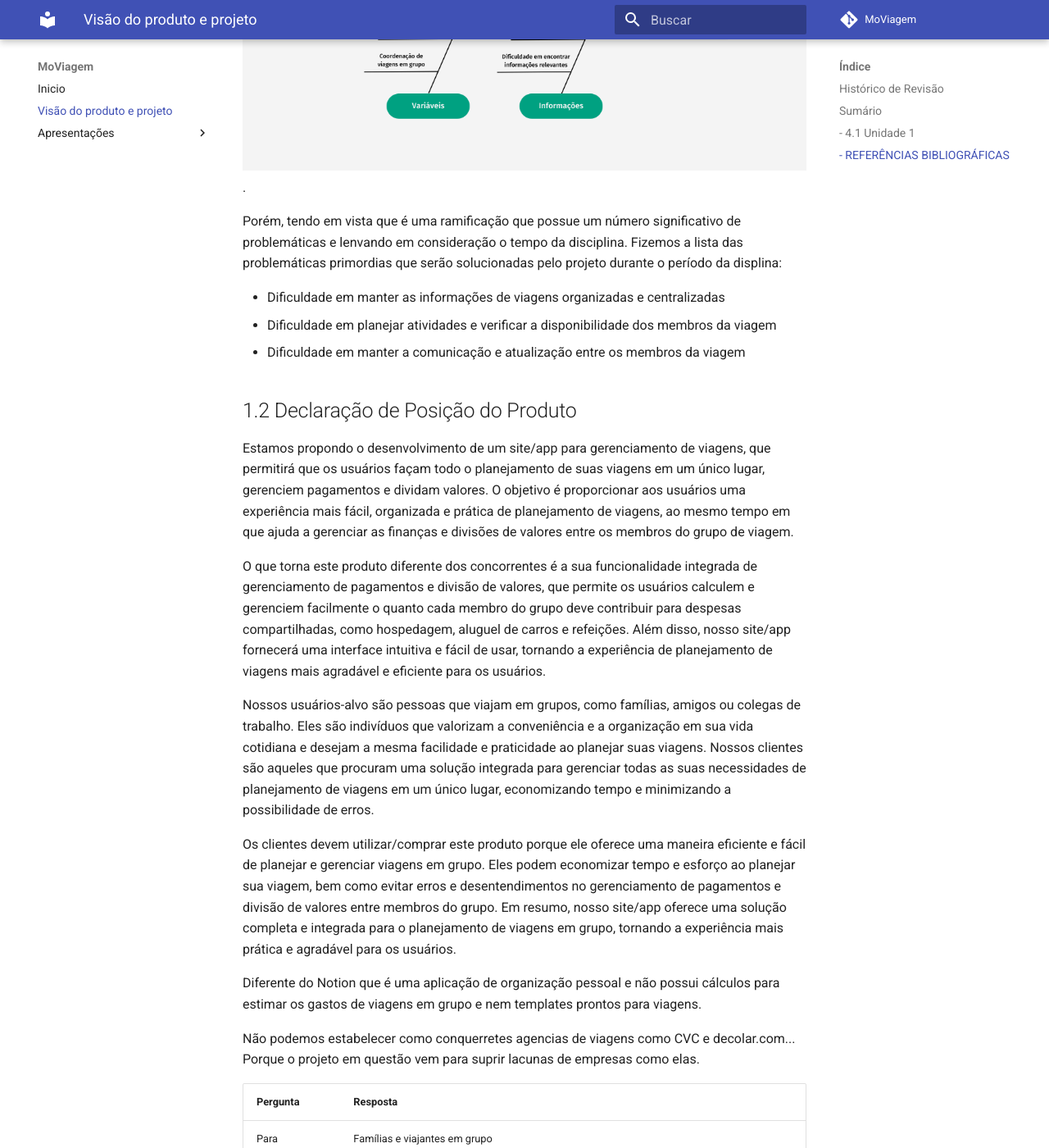
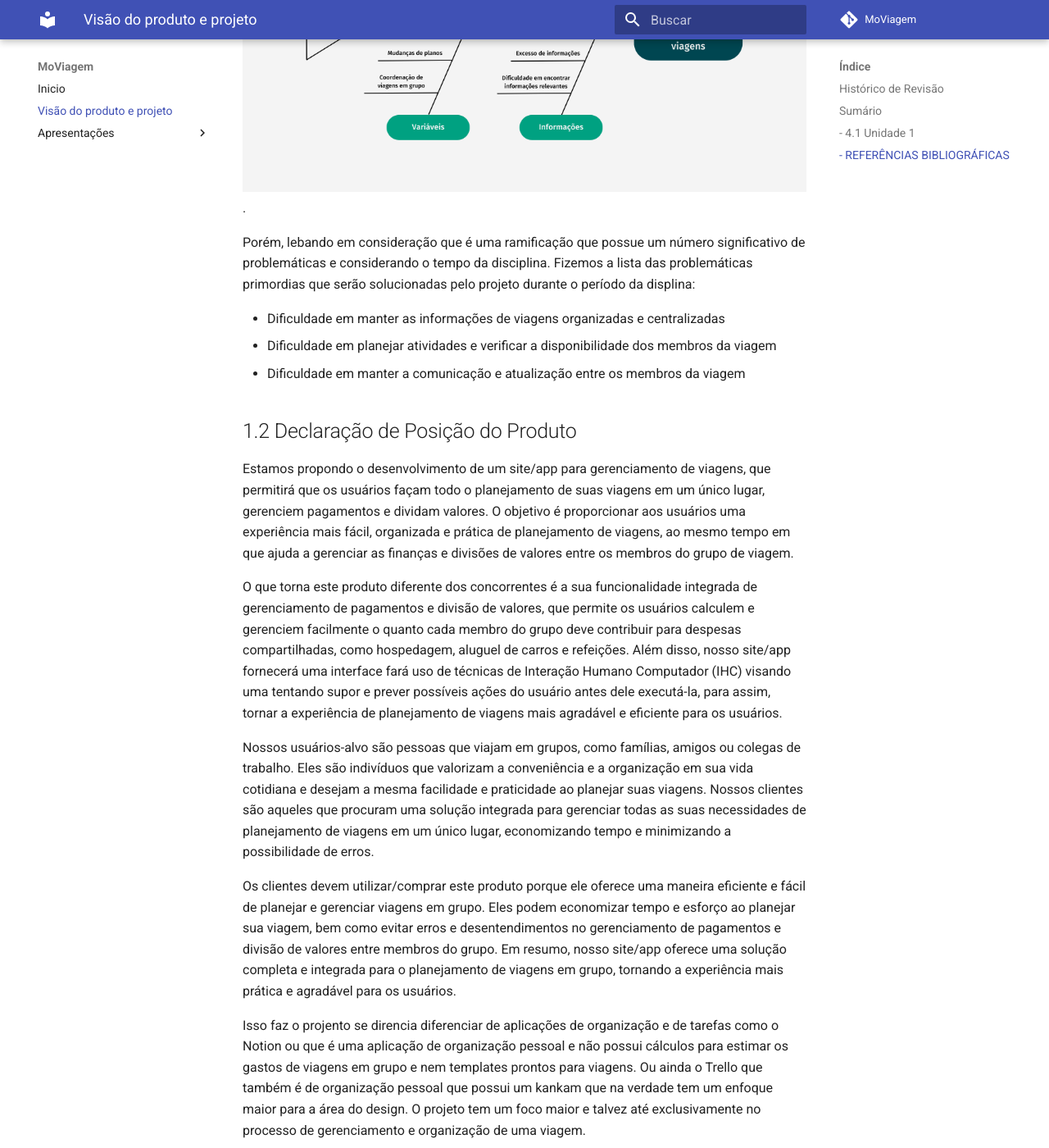
Before and after one commit to mdsreq-fga-unb/2023.1-MoViagem, an MkDocs documentation site: the page built from gitpages/docs/documentos/visao-do-produto-e-projeto.md, in a window 1280 px wide and 1400 px high, scrolled down 1976 px. Shown: the whole window at 82% size. Built offline with MkDocs 1.6.1 and Material for MkDocs 9.7.7, drawn with Linux system fonts in a browser that asks for light colours; comment, search, counter and statistics services are not loaded; some of the changed text lies outside the part shown.

Commit message:
Detalhamento de concorrente, mudança do 'Nosso projeto', mudança de 'intuitivo e facil de usar'

```diff
--- a/gitpages/docs/documentos/visao-do-produto-e-projeto.md
+++ b/gitpages/docs/documentos/visao-do-produto-e-projeto.md
@@ -48,11 +48,11 @@
 
 ## 1.1 Problema
 
-Tendo em vista que o projeto é trabalhado em cima de uma oportunidade obtida através de uma lacuna presente em soluções já existentes. Aqui temos um diagrama que cita eventuais problemas que o público alvo  possuem nas soluções já existentes que é passível de ser solucionada através do projeto em questão.
+ Tendo em vista que o projeto é trabalhado em cima de uma oportunidade obtida através de uma lacuna presente em soluções já existentes no ramo das viagens, o projeto não possui um problema específico bem definido. A figura a seguir mostra o diagrama Ishikawa que lista eventuais problemas  que o público alvo possui nas soluções já existentes que são passíveis de serem solucionados através deste projeto.
 
 ![Problema](assets/Organiza%C3%A7%C3%A3o%20de%20viagens%20-%20Ishikawa.png).
 
-Porém, tendo em vista que é uma ramificação que possue um número significativo de problemáticas e lenvando em consideração o tempo da disciplina. Fizemos a lista das problemáticas primordias que serão solucionadas pelo projeto durante o período da displina:
+Porém, lebando em consideração que é uma ramificação que possue um número significativo de problemáticas e considerando o tempo da disciplina. Fizemos a lista das problemáticas primordias que serão solucionadas pelo projeto durante o período da displina:
 
 - Dificuldade em manter as informações de viagens organizadas e centralizadas
 - Dificuldade em planejar atividades e verificar a disponibilidade dos membros da viagem
@@ -61,15 +61,15 @@
 
 Estamos propondo o desenvolvimento de um site/app para gerenciamento de viagens, que permitirá que os usuários façam todo o planejamento de suas viagens em um único lugar, gerenciem pagamentos e dividam valores. O objetivo é proporcionar aos usuários uma experiência mais fácil, organizada e prática de planejamento de viagens, ao mesmo tempo em que ajuda a gerenciar as finanças e divisões de valores entre os membros do grupo de viagem.
 
-O que torna este produto diferente dos concorrentes é a sua funcionalidade integrada de gerenciamento de pagamentos e divisão de valores, que permite os usuários calculem e gerenciem facilmente o quanto cada membro do grupo deve contribuir para despesas compartilhadas, como hospedagem, aluguel de carros e refeições. Além disso, nosso site/app fornecerá uma interface intuitiva e fácil de usar, tornando a experiência de planejamento de viagens mais agradável e eficiente para os usuários.
+O que torna este produto diferente dos concorrentes é a sua funcionalidade integrada de gerenciamento de pagamentos e divisão de valores, que permite os usuários calculem e gerenciem facilmente o quanto cada membro do grupo deve contribuir para despesas compartilhadas, como hospedagem, aluguel de carros e refeições. Além disso, nosso site/app fornecerá uma interface fará uso de técnicas de Interação Humano Computador (IHC) visando uma tentando supor e prever possíveis ações do usuário antes dele executá-la, para assim, tornar a experiência de planejamento de viagens mais agradável e eficiente para os usuários.
 
 Nossos usuários-alvo são pessoas que viajam em grupos, como famílias, amigos ou colegas de trabalho. Eles são indivíduos que valorizam a conveniência e a organização em sua vida cotidiana e desejam a mesma facilidade e praticidade ao planejar suas viagens. Nossos clientes são aqueles que procuram uma solução integrada para gerenciar todas as suas necessidades de planejamento de viagens em um único lugar, economizando tempo e minimizando a possibilidade de erros.
 
 Os clientes devem utilizar/comprar este produto porque ele oferece uma maneira eficiente e fácil de planejar e gerenciar viagens em grupo. Eles podem economizar tempo e esforço ao planejar sua viagem, bem como evitar erros e desentendimentos no gerenciamento de pagamentos e divisão de valores entre membros do grupo. Em resumo, nosso site/app oferece uma solução completa e integrada para o planejamento de viagens em grupo, tornando a experiência mais prática e agradável para os usuários.
 
-Diferente do Notion que é uma aplicação de organização pessoal e não possui cálculos para estimar os gastos de viagens em grupo e nem templates prontos para viagens.
+Isso faz o projento se direncia diferenciar de aplicações de organização e de tarefas como o Notion ou que é uma aplicação de organização pessoal e não possui cálculos para estimar os gastos de viagens em grupo e nem templates prontos para viagens. Ou ainda o Trello que também é de organização pessoal que possui um kankam que na verdade tem um enfoque maior para a área do design. O projeto tem um foco maior e talvez até exclusivamente no processo de gerenciamento e organização de uma viagem.
 
-Não podemos estabelecer como conquerretes agencias de viagens como CVC e decolar.com... Porque o projeto em questão vem para suprir lacunas de empresas como elas.
+É importante ressaltar que não podemos estabelecer como concorrentes agências de viagens como CVC e/ou decolar.com porque o projeto em questão vem para suprir lacunas de empresas como estas.
 
 | Pergunta | Resposta |
 |----------|----------|
@@ -84,8 +84,8 @@
 
 O objetivo principal do nosso projeto é desenvolver uma plataforma online (site/app) para gerenciamento de viagens em grupo, com o intuito de facilitar o planejamento, organização e divisão de valores entre os membros do grupo.
 
-Além disso, buscamos oferecer uma interface intuitiva e fácil de usar, para que os usuários possam planejar suas viagens sem dificuldade. A plataforma também permitirá que os usuários armazenem e gerenciem informações importantes de suas viagens, como voos, reservas de hotel e itinerários, em um único lugar.
-Outro objetivo é permitir que os usuários convidem outros membros do grupo para participar do planejamento da viagem e gerenciar o acesso de cada um às informações. A ferramenta de comunicação integrada também será disponibilizada, para que os membros do grupo possam se comunicar facilmente durante o planejamento da viagem.
+Além disso, buscamos oferecer uma interface clara que possui os elementos essenciais para gerenciar uma viagem, para que os usuários possam planejar suas viagens sem dificuldade. A plataforma permitirá que os usuários armazenem e gerenciem informações importantes de suas viagens, como voos, reservas de hotel e itinerários, em um único lugar.
+Outro objetivo é permitir que os usuários convidem outros membros do grupo para participar do planejamento da viagem e gerenciar o acesso de cada um às informações. Não será necessário uma ferramenta de comunicação integrada para que os membros do grupo possam se comunicar, pois soluções atuais já desempenho esse papel de maneira eficiente. A menos que seja necessário uma comunicação inteiramente
 
 Por fim, queremos garantir que o processo de gerenciamento de pagamentos e divisão de valores seja simples e transparente, para que os membros do grupo não precisem lidar com cálculos complexos ou confusos. Com esses objetivos em mente, esperamos oferecer uma solução completa e eficiente para o planejamento de viagens em grupo.
 
```
Also changed, not shown: gitpages/docs/documentos/historia-engenharia-de-requisitos.md (+1 -1 lines).
